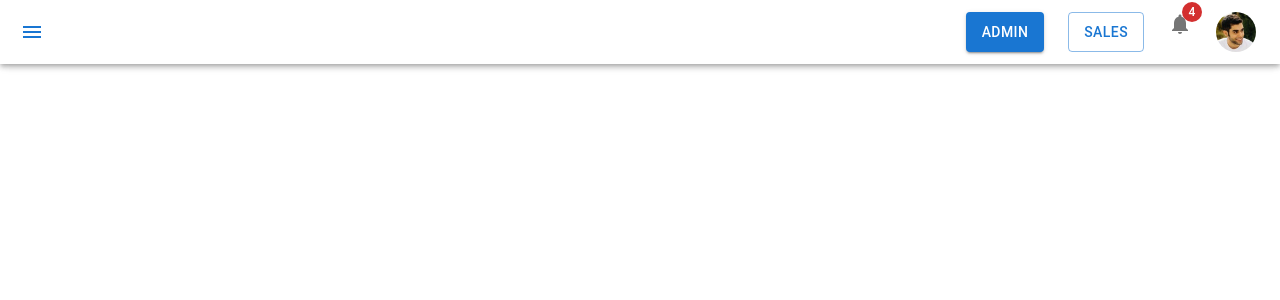
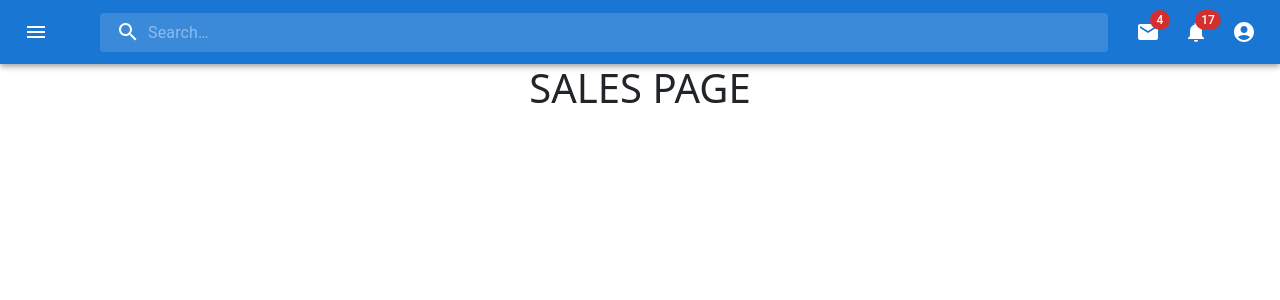
Before and after one commit to navi4347/Cargoly_React, a React (Vite) app: page /Sales in a window 1280 px wide. Shown: the top 300 px of the page. Built offline with nearby package versions, Linux system fonts and the light colour scheme.

Commit message:
Updated Code

```diff
--- a/src/App.jsx
+++ b/src/App.jsx
@@ -3,7 +3,6 @@
 import NotFound from "./Components/NotFound";
 import Sales from './Pages/User/Sales'
 import Domain from './Components/Auth/Domain';
-
 import { BrowserRouter as Router, Route, Routes } from 'react-router-dom';
 import 'bootstrap/dist/css/bootstrap.min.css';
 
--- a/src/Components/Header/Header.jsx
+++ b/src/Components/Header/Header.jsx
@@ -1,146 +1,233 @@
 import * as React from 'react';
-import { styled, useTheme } from '@mui/material/styles';
+import { styled, alpha } from '@mui/material/styles';
+import AppBar from '@mui/material/AppBar';
 import Box from '@mui/material/Box';
-import Drawer from '@mui/material/Drawer';
-import CssBaseline from '@mui/material/CssBaseline';
-import MuiAppBar from '@mui/material/AppBar';
 import Toolbar from '@mui/material/Toolbar';
+import IconButton from '@mui/material/IconButton';
 import Typography from '@mui/material/Typography';
-import Divider from '@mui/material/Divider';
-import IconButton from '@mui/material/IconButton';
+import InputBase from '@mui/material/InputBase';
+import Badge from '@mui/material/Badge';
+import MenuItem from '@mui/material/MenuItem';
+import Menu from '@mui/material/Menu';
 import MenuIcon from '@mui/icons-material/Menu';
-import ChevronLeftIcon from '@mui/icons-material/ChevronLeft';
-import ChevronRightIcon from '@mui/icons-material/ChevronRight';
+import SearchIcon from '@mui/icons-material/Search';
+import AccountCircle from '@mui/icons-material/AccountCircle';
+import MailIcon from '@mui/icons-material/Mail';
+import NotificationsIcon from '@mui/icons-material/Notifications';
+import MoreIcon from '@mui/icons-material/MoreVert';
 
-import Button from '@mui/material/Button';
-import Stack from '@mui/material/Stack';
-import Badge from '@mui/material/Badge';
-import NotificationsIcon from '@mui/icons-material/Notifications';
-import Avatar from '@mui/material/Avatar';
-import Adminpic from '../../assets/2.jpg'
-import { useNavigate } from 'react-router-dom';
-import '../../Components/Style.css'
-const drawerWidth = 250;
-
-const Main = styled('main', { shouldForwardProp: (prop) => prop !== 'open' })(
-  ({ theme, open }) => ({
-    flexGrow: 1,
-    padding: theme.spacing(3),
-    transition: theme.transitions.create('margin', {
-      easing: theme.transitions.easing.sharp,
-      duration: theme.transitions.duration.leavingScreen,
-    }),
-    marginLeft: `-${drawerWidth}px`,
-    ...(open && {
-      transition: theme.transitions.create('margin', {
-        easing: theme.transitions.easing.easeOut,
-        duration: theme.transitions.duration.enteringScreen,
-      }),
-      marginLeft: 0,
-    }),
-  }),
-);
-
-const AppBar = styled(MuiAppBar, {
-  shouldForwardProp: (prop) => prop !== 'open',
-})(({ theme, open }) => ({
-  transition: theme.transitions.create(['margin', 'width'], {
-    easing: theme.transitions.easing.sharp,
-    duration: theme.transitions.duration.leavingScreen,
-  }),
-  ...(open && {
-    width: `calc(100% - ${drawerWidth}px)`,
-    marginLeft: `${drawerWidth}px`,
-    transition: theme.transitions.create(['margin', 'width'], {
-      easing: theme.transitions.easing.easeOut,
-      duration: theme.transitions.duration.enteringScreen,
-    }),
-  }),
+const Search = styled('div')(({ theme }) => ({
+  position: 'relative',
+  borderRadius: theme.shape.borderRadius,
+  backgroundColor: alpha(theme.palette.common.white, 0.15),
+  '&:hover': {
+    backgroundColor: alpha(theme.palette.common.white, 0.25),
+  },
+  marginRight: theme.spacing(2),
+  marginLeft: 0,
+  width: '100%',
+  [theme.breakpoints.up('sm')]: {
+    marginLeft: theme.spacing(3),
+    width: '100%',
+  },
 }));
 
-const DrawerHeader = styled('div')(({ theme }) => ({
+const SearchIconWrapper = styled('div')(({ theme }) => ({
+  padding: theme.spacing(0, 2),
+  height: '100%',
+  position: 'absolute',
+  pointerEvents: 'none',
   display: 'flex',
   alignItems: 'center',
-  padding: theme.spacing(0, 1),
-  // necessary for content to be below app bar
-  ...theme.mixins.toolbar,
-  justifyContent: 'flex-end',
+  justifyContent: 'center',
 }));
 
-export default function PersistentDrawerLeft() {
-  const theme = useTheme();
-  const [open, setOpen] = React.useState(false);
-  const navigate = useNavigate();
+const StyledInputBase = styled(InputBase)(({ theme }) => ({
+  color: 'inherit',
+  '& .MuiInputBase-input': {
+    padding: theme.spacing(1, 1, 1, 0),
+    // vertical padding + font size from searchIcon
+    paddingLeft: `calc(1em + ${theme.spacing(4)})`,
+    transition: theme.transitions.create('width'),
+    width: '100%',
+    [theme.breakpoints.up('md')]: {
+      width: '20ch',
+    },
+  },
+}));
 
-  const handleDrawerOpen = () => {
-    setOpen(true);
+export default function PrimarySearchAppBar() {
+  const [anchorEl, setAnchorEl] = React.useState(null);
+  const [mobileMoreAnchorEl, setMobileMoreAnchorEl] = React.useState(null);
+
+  const isMenuOpen = Boolean(anchorEl);
+  const isMobileMenuOpen = Boolean(mobileMoreAnchorEl);
+
+  const handleProfileMenuOpen = (event) => {
+    setAnchorEl(event.currentTarget);
   };
 
-  const handleDrawerClose = () => {
-    setOpen(false);
+  const handleMobileMenuClose = () => {
+    setMobileMoreAnchorEl(null);
   };
 
-  const handleAdmin = () => {
-    navigate('/Domain');
+  const handleMenuClose = () => {
+    setAnchorEl(null);
+    handleMobileMenuClose();
   };
 
+  const handleMobileMenuOpen = (event) => {
+    setMobileMoreAnchorEl(event.currentTarget);
+  };
+
+  const menuId = 'primary-search-account-menu';
+  const renderMenu = (
+    <Menu
+      anchorEl={anchorEl}
+      anchorOrigin={{
+        vertical: 'top',
+        horizontal: 'right',
+      }}
+      id={menuId}
+      keepMounted
+      transformOrigin={{
+        vertical: 'top',
+        horizontal: 'right',
+      }}
+      open={isMenuOpen}
+      onClose={handleMenuClose}
+    >
+      <MenuItem onClick={handleMenuClose}>Profile</MenuItem>
+      <MenuItem onClick={handleMenuClose}>My account</MenuItem>
+    </Menu>
+  );
+
+  const mobileMenuId = 'primary-search-account-menu-mobile';
+  const renderMobileMenu = (
+    <Menu
+      anchorEl={mobileMoreAnchorEl}
+      anchorOrigin={{
+        vertical: 'top',
+        horizontal: 'right',
+      }}
+      id={mobileMenuId}
+      keepMounted
+      transformOrigin={{
+        vertical: 'top',
+        horizontal: 'right',
+      }}
+      open={isMobileMenuOpen}
+      onClose={handleMobileMenuClose}
+    >
+      <MenuItem>
+        <IconButton size="large" aria-label="show 4 new mails" color="inherit">
+          <Badge badgeContent={4} color="error">
+            <MailIcon />
+          </Badge>
+        </IconButton>
+        <p>Messages</p>
+      </MenuItem>
+      <MenuItem>
+        <IconButton
+          size="large"
+          aria-label="show 17 new notifications"
+          color="inherit"
+        >
+          <Badge badgeContent={17} color="error">
+            <NotificationsIcon />
+          </Badge>
+        </IconButton>
+        <p>Notifications</p>
+      </MenuItem>
+      <MenuItem onClick={handleProfileMenuOpen}>
+        <IconButton
+          size="large"
+          aria-label="account of current user"
+          aria-controls="primary-search-account-menu"
+          aria-haspopup="true"
+          color="inherit"
+        >
+          <AccountCircle />
+        </IconButton>
+        <p>Profile</p>
+      </MenuItem>
+    </Menu>
+  );
 
   return (
-    <Box sx={{ display: 'flex' }}>
-      <CssBaseline />
-      <AppBar position="fixed" open={open}>
+    <Box sx={{ flexGrow: 1 }}>
+      <AppBar position="static">
         <Toolbar>
           <IconButton
+            size="large"
+            edge="start"
             color="inherit"
             aria-label="open drawer"
-            onClick={handleDrawerOpen}
-            edge="start"
-            sx={{ mr: 2, ...(open && { display: 'none' }) }}
+            sx={{ mr: 2 }}
           >
             <MenuIcon />
           </IconButton>
-          <Typography variant="h4" component="div" sx={{ flexGrow: 1 }}>
+          <Typography
+            variant="h6"
+            noWrap
+            component="div"
+            sx={{ display: { xs: 'none', sm: 'block' } }}
+          >
 
-        </Typography>
-          <Stack spacing={3} direction="row">
-          <Button onClick={handleAdmin} variant="contained">ADMIN</Button>
-          <Button  variant="outlined">SALES</Button>
-          <Badge badgeContent={4} color="error">
-          <NotificationsIcon color="action" />
-          </Badge>
-          <Avatar alt="Admin" src={Adminpic} />
-          </Stack>
-
+          </Typography>
+          <Search>
+            <SearchIconWrapper>
+              <SearchIcon />
+            </SearchIconWrapper>
+            <StyledInputBase
+              placeholder="Search…"
+              inputProps={{ 'aria-label': 'search' }}
+            />
+          </Search>
+          <Box sx={{ flexGrow: 1 }} />
+          <Box sx={{ display: { xs: 'none', md: 'flex' } }}>
+            <IconButton size="large" aria-label="show 4 new mails" color="inherit">
+              <Badge badgeContent={4} color="error">
+                <MailIcon />
+              </Badge>
+            </IconButton>
+            <IconButton
+              size="large"
+              aria-label="show 17 new notifications"
+              color="inherit"
+            >
+              <Badge badgeContent={17} color="error">
+                <NotificationsIcon />
+              </Badge>
+            </IconButton>
+            <IconButton
+              size="large"
+              edge="end"
+              aria-label="account of current user"
+              aria-controls={menuId}
+              aria-haspopup="true"
+              onClick={handleProfileMenuOpen}
+              color="inherit"
+            >
+              <AccountCircle />
+            </IconButton>
+          </Box>
+          <Box sx={{ display: { xs: 'flex', md: 'none' } }}>
+            <IconButton
+              size="large"
+              aria-label="show more"
+              aria-controls={mobileMenuId}
+              aria-haspopup="true"
+              onClick={handleMobileMenuOpen}
+              color="inherit"
+            >
+              <MoreIcon />
+            </IconButton>
+          </Box>
         </Toolbar>
       </AppBar>
-      <Drawer
-        sx={{
-          width: drawerWidth,
-          flexShrink: 0,
-          '& .MuiDrawer-paper': {
-            width: drawerWidth,
-            boxSizing: 'border-box',
-          },
-        }}
-        variant="persistent"
-        anchor="left"
-        open={open}
-      >
-        <DrawerHeader>
-          <Typography variant="h4" sx={{ my: 2 }}>
-            CARGOLY
-          </Typography>
-          <IconButton onClick={handleDrawerClose} style={{ color: 'white' }}>
-            {theme.direction === 'ltr' ? <ChevronLeftIcon /> : <ChevronRightIcon />}
-          </IconButton>
-        </DrawerHeader>
-        <Divider />
-
-      </Drawer>
-      <Main open={open}>
-        <DrawerHeader />
-
-      </Main>
+      {renderMobileMenu}
+      {renderMenu}
     </Box>
   );
 }
--- a/src/Components/Style.css
+++ b/src/Components/Style.css
@@ -4,10 +4,14 @@
     border: none !important;
     }
 .css-18vqli9-MuiPaper-root-MuiAppBar-root,
-.css-ciy9n4-MuiPaper-root-MuiAppBar-root{
+.css-ciy9n4-MuiPaper-root-MuiAppBar-root
+{
+
     background-color: #ffffff !important;
     color: #1976d2 !important;
 }
+
+
 
 .nsm7Bb-HzV7m-LgbsSe {
   background-color: red !important;
@@ -171,3 +175,7 @@
 .verify{
   margin: 40px !important;
 }
+
+.sales h1{
+  text-align: center;
+}
--- a/src/Pages/Admin/AdminStyle.css
+++ b/src/Pages/Admin/AdminStyle.css
@@ -26,12 +26,7 @@
   margin-top: auto !important;
 }
 
-.css-1wvnaxz-MuiTableCell-root.MuiTableCell-head,
-.css-1nslmh4-MuiTableCell-root.MuiTableCell-head,
-.css-hip9hq-MuiPaper-root-MuiAppBar-root {
-  background-color: #fff !important;
-  color: #000 !important;
-}
+
 
 .rowx{
   display: flex;
--- a/src/Pages/User/Sales.jsx
+++ b/src/Pages/User/Sales.jsx
@@ -1,9 +1,12 @@
 import Header from '../../Components/Header/Header'
+import '../../Components/Style.css'
+
 
 const Sales = () => {
   return (
-    <div>
+    <div className='sales'>
         <Header />
+        <h1>SALES PAGE</h1>
     </div>
   )
 }
```
